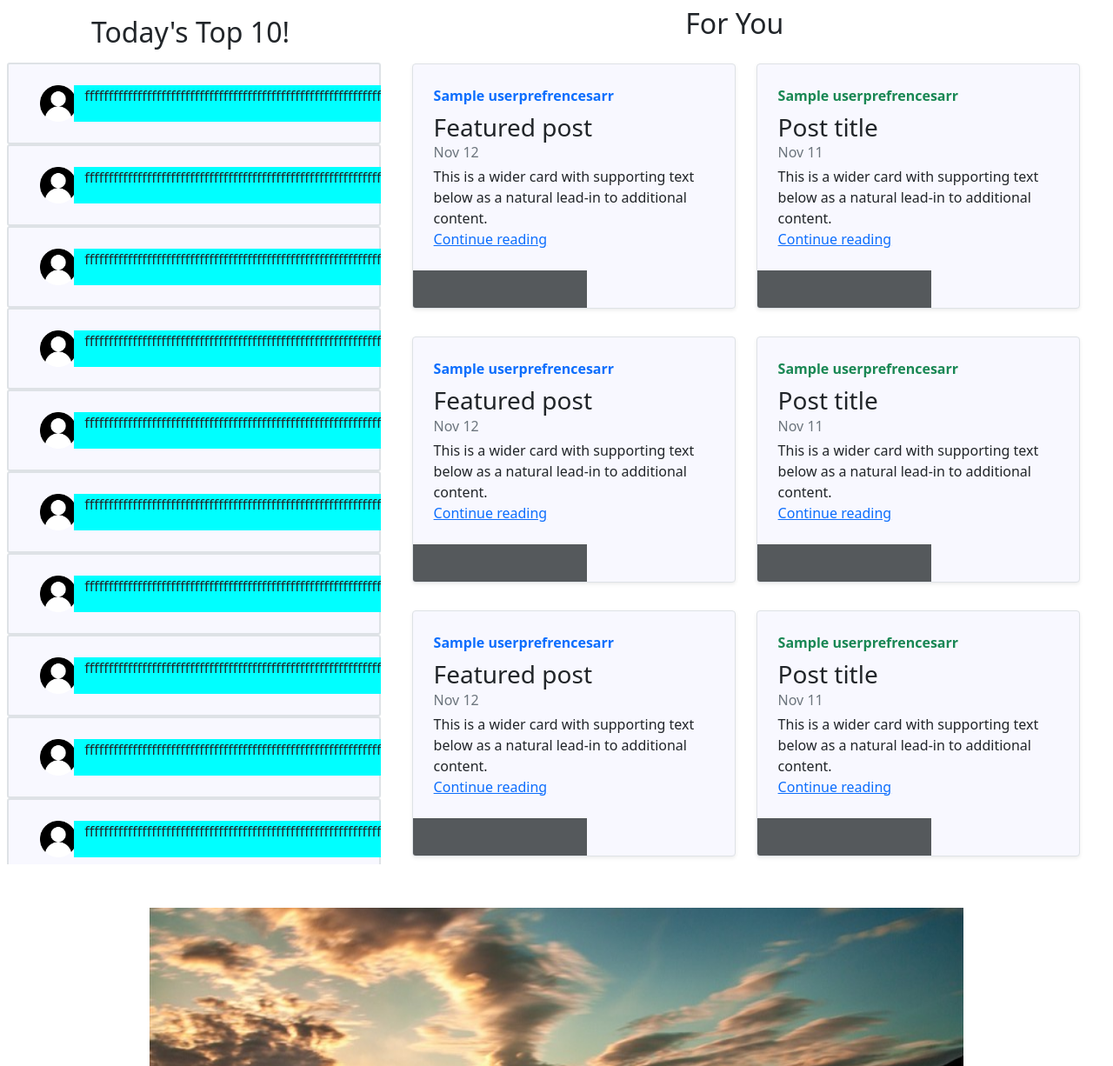
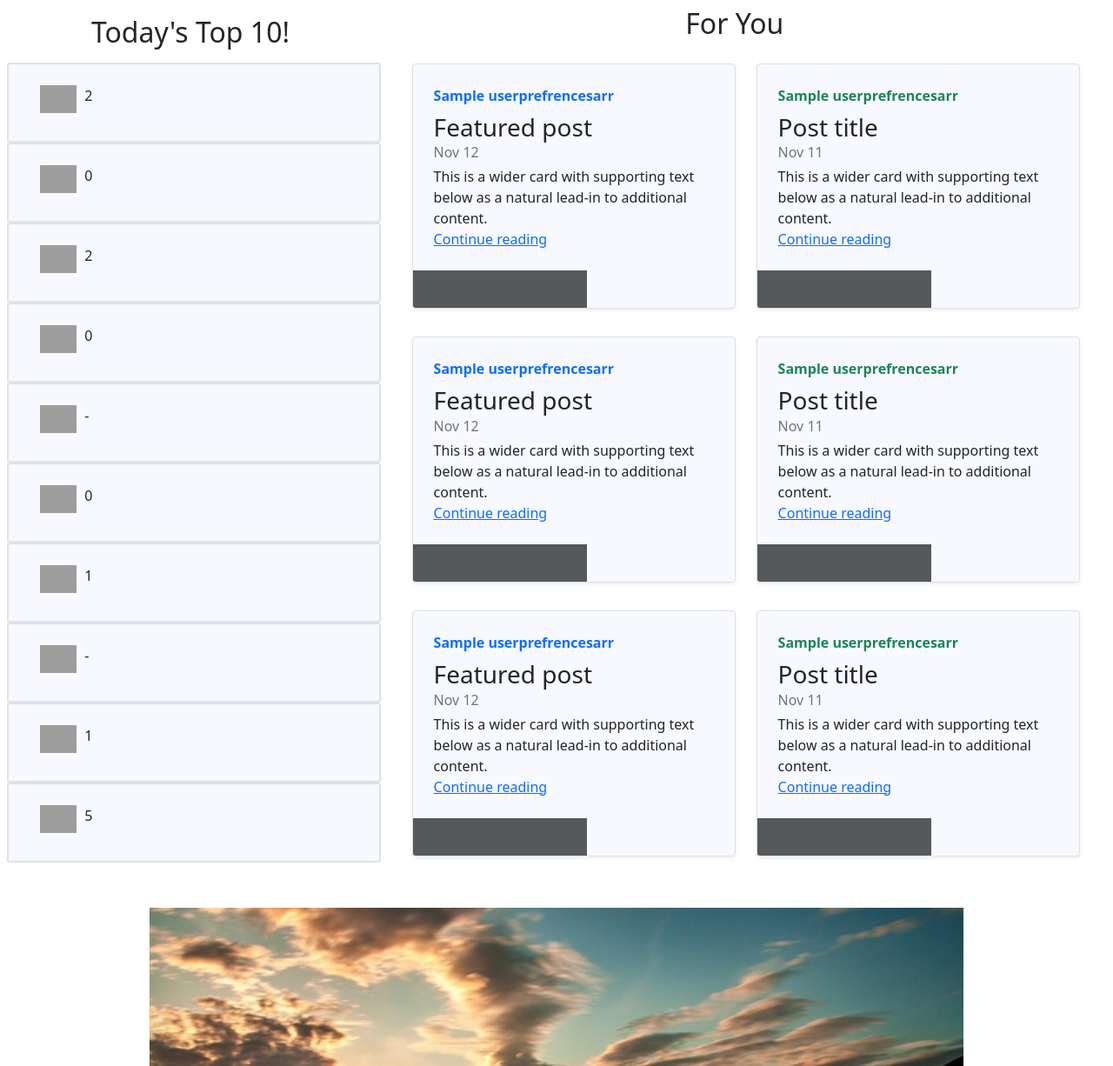
Before and after one commit to amanmehra262001/ApniKhabar, a Flask app: template templates/index.html in a window 1280 px wide. Shown: the part 80-1306 px from the top of the page at 87% size. Run offline with Flask 2, Linux system fonts and the light colour scheme; the template is opened without the code that fills it: most values are stand-ins (such as "Sample title", 1, 10 or a date in 2020); some libraries are stand-ins or nearby versions; grey boxes are pictures that could not be loaded.

Commit message:
Todays top 10 populated, next working on for you part

```diff
--- a/app.py
+++ b/app.py
@@ -5,6 +5,7 @@ from decouple import config
 from sqlalchemy import null
 from newsapi import NewsApiClient
 import json
+from urllib.request import urlopen
 
 app = Flask(__name__)
 app.secret_key = "super secret"
@@ -18,18 +19,6 @@ uname = null
 paswrd = null
 mail = null
 userprefrencesstr = null
-generalprefrences = ['world', 'design', 'stocks',
-                     'entertainment', 'arts', 'technology', 'culture', 'photography', 'politics', 'celebrity']
-
-
-api_key = config('API_KEY')
-unsplash_api_key = config('UNSPLASH_API')
-unsplash_image = f"https://api.unsplash.com/search/photos/?query=office&per_page=1&client_id={unsplash_api_key}"
-newsapi = NewsApiClient(api_key=api_key)
-# top_headlines = newsapi.get_top_headlines(q='bitcoin',
-#                                           category='business',
-#                                           country='us',
-#                                           language='en')
 
 
 class User(db.Model):
@@ -43,35 +32,61 @@ class User(db.Model):
         return f"{self.uname}-{self.mail}"
 
 
+api_key = config('API_KEY')
+generalprefrences = ['world', 'design', 'stocks',
+                     'entertainment', 'arts', 'technology', 'culture', 'photography', 'politics', 'celebrity']
+newsapi = NewsApiClient(api_key=api_key)
+
+#######################
+unsplash_api_key = config('UNSPLASH_API')
+
+
+def getimage(topicsarr, imgsrcarr):
+    imgsrcarr = []
+    for topic in topicsarr:
+        unsplash_image = f"https://api.unsplash.com/search/photos/?query={topic}&per_page=1&client_id={unsplash_api_key}"
+        # store the response of URL
+        response = urlopen(unsplash_image)
+        # # storing the JSON response
+        # # from url in data
+        data_json = json.loads(response.read())
+        # # print the json response
+        imgsrcarr.append(data_json['results'][0]['urls']['raw'])
+    return imgsrcarr
+
+
 @app.route("/")
 def index():
     # print(all_articles)
     todayTopTenarr = []
-    # # with open('news.json', 'w') as f:
-    # #     json.dump(all_articles, f)
-    # for topic in generalprefrences:
-    #     all_articles = newsapi.get_everything(q=topic,
-    #                                           sources='bbc-news,the-verge',
-    #                                           domains='bbc.co.uk,techcrunch.com',
-    #                                           from_param='2022-01-06',
-    #                                           to='2022-02-05',
-    #                                           language='en',
-    #                                           sort_by='relevancy',
-    #                                           page=2)
-    #     todayTopTenarr.append(all_articles['articles'][0]['title'])
-    #     print(topic)
+    todayTopTenimgsrc = []
+    # with open('news.json', 'w') as f:
+    #     json.dump(all_articles, f)
+    for topic in generalprefrences:
+        all_articles = newsapi.get_everything(q=topic,
+                                              sources='bbc-news,the-verge',
+                                              domains='bbc.co.uk,techcrunch.com',
+                                              from_param='2022-01-08',
+                                              to='2022-02-05',
+                                              language='en',
+                                              sort_by='relevancy',
+                                              page=2)
+        todayTopTenarr.append(all_articles['articles'][0]['title'])
+        print(topic)
     # print(todayTopTenarr)
+    todayTopTenimgsrc = getimage(generalprefrences, todayTopTenimgsrc)
+    print(todayTopTenimgsrc)
     try:
         myname = session.get('myname', None)
     except:
         print("error occured username not defined")
     if myname:
         user = User.query.filter(User.uname == myname).first()
-        print(user.userprefrencesstr)
+        # print(user.userprefrencesstr)
         userprefrencesarr = user.userprefrencesstr.split()
-        print(userprefrencesarr)
-        return render_template('index.html', myname=myname, generalprefrences=generalprefrences, todayTopTenarr=todayTopTenarr, userprefrencesarr=userprefrencesarr, unsplash_api_key=unsplash_api_key)
-    return render_template('index.html', generalprefrences=generalprefrences, todayTopTenarr=todayTopTenarr, unsplash_api_key=unsplash_api_key)
+        # print(userprefrencesarr)
+        return render_template('index.html', myname=myname, generalprefrences=generalprefrences, todayTopTenarr=todayTopTenarr, userprefrencesarr=userprefrencesarr, unsplash_api_key=unsplash_api_key, todayTopTenimgsrc=todayTopTenimgsrc)
+    return render_template('index.html', generalprefrences=generalprefrences, todayTopTenarr=todayTopTenarr, unsplash_api_key=unsplash_api_key, todayTopTenimgsrc=todayTopTenimgsrc)
 
 
 @ app.route("/about")
--- a/templates/basic.html
+++ b/templates/basic.html
@@ -109,7 +109,7 @@
 
     <script src="https://cdn.jsdelivr.net/npm/@popperjs/core@2.10.2/dist/umd/popper.min.js" integrity="sha384-7+zCNj/IqJ95wo16oMtfsKbZ9ccEh31eOz1HGyDuCQ6wgnyJNSYdrPa03rtR1zdB" crossorigin="anonymous"></script>
     <script src="https://cdn.jsdelivr.net/npm/bootstrap@5.1.3/dist/js/bootstrap.min.js" integrity="sha384-QJHtvGhmr9XOIpI6YVutG+2QOK9T+ZnN4kzFN1RtK3zEFEIsxhlmWl5/YESvpZ13" crossorigin="anonymous"></script>
-
+    <script src="http://ajax.googleapis.com/ajax/libs/jquery/1.9.1/jquery.min.js"></script>
 
 
     {% block js %} {%endblock%}
--- a/templates/index.html
+++ b/templates/index.html
@@ -10,10 +10,10 @@
         <div style="height: 101vh; overflow-y: scroll; direction: rtl;">
             {%for i in range(0,10)%}
             <div id="cntnrdiv1d1" class=" d-flex flex-row ms-2 p-4 border rounded-1 border-2">
-                <div class="container" id="TTTimg"><img src="{{url_for('static', filename='585e4bf3cb11b227491c339a.png')}}" width="42vw"></div>
-                <div class="container" style="background-color: aqua;">
-                    <!-- <p>{{todayTopTenarr[i]}}</p> -->
-                    <p>ffffffffffffffffffffffffffffffffffffffffffffffffffffffffffffffffffffffffffffffffffffffffffffffffffffffff</p>
+                <div class="container" id="TTTimg"><img src="{{todayTopTenimgsrc[i]}}" style="justify-self: center;" width="42vw"></div>
+                <div class="container">
+                    <p>{{todayTopTenarr[i]}}</p>
+
                 </div>
 
 
@@ -223,30 +223,5 @@
     <!-- unsplashapilink----------------https://api.unsplash.com/search/photos/?query=office&per_page=1&client_id={{unsplash_api}} -->
 </div>
 
-<!--
-{% block js %}
-<script>
-    window.onload = loading();
 
-    function loading() {
-        console.log("loading function")
-        var finalURL = loadImg();
-        console.log(finalURL);
-
-    }
-
-    function loadImg() {
-        const url = 'https://api.unsplash.com/search/photos/?query=office&per_page=1&client_id={{unsplash_api_key}}';
-        fetch(url)
-            // console.log(result)
-            .then(result => result.json())
-            .then((output) => {
-                console.log(output);
-                return (output['results'][0]['urls']['raw']);
-                // console.log(output['results'][0]['urls']['raw'])
-            })
-    }
-    // console.log(document.getElementById('TTTimg').innerHTML)=""
-</script>
-{%endblock js%} -->
 {%endblock%}
```
